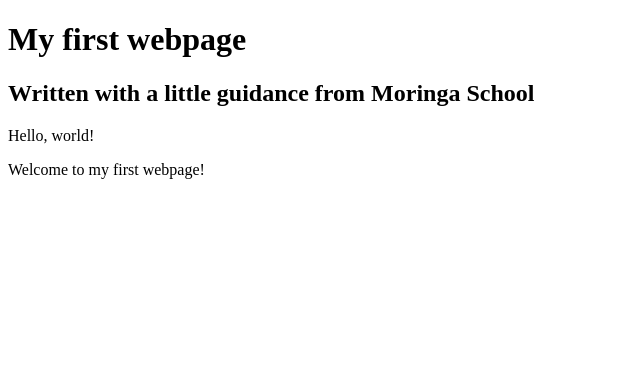
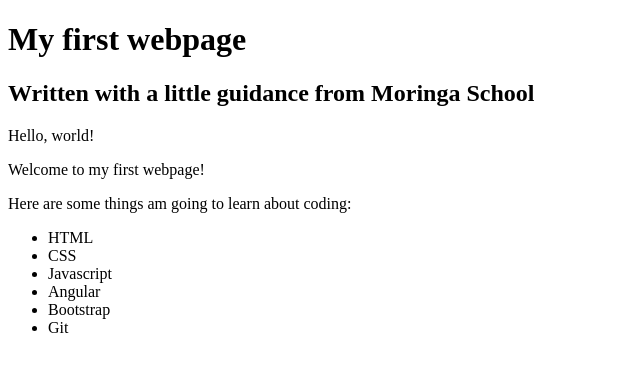
Before and after one commit to Breens-Mbaka/my-first-website, a plain HTML site: page my-first-webpage.html in a window 1280 px wide. Shown: the whole page, without its empty margins (0-640 px from the left). Drawn offline with Linux system fonts and the light colour scheme.

Commit message:
added an unordered list

```diff
--- a/my-first-webpage.html
+++ b/my-first-webpage.html
@@ -10,5 +10,15 @@
 
     <p>Hello, world!</p>
     <p>Welcome to my first webpage!</p>
+
+    <p>Here are some things am going to learn about coding:</p>
+    <ul>
+      <li>HTML</li>
+      <li>CSS</li>
+      <li>Javascript</li>
+      <li>Angular</li>
+      <li>Bootstrap</li>
+      <li>Git</li>
+    </ul>
   </body>
 </html>
```
